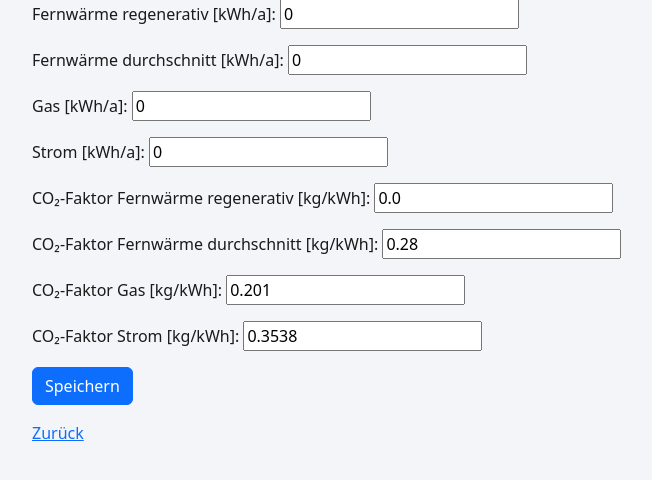
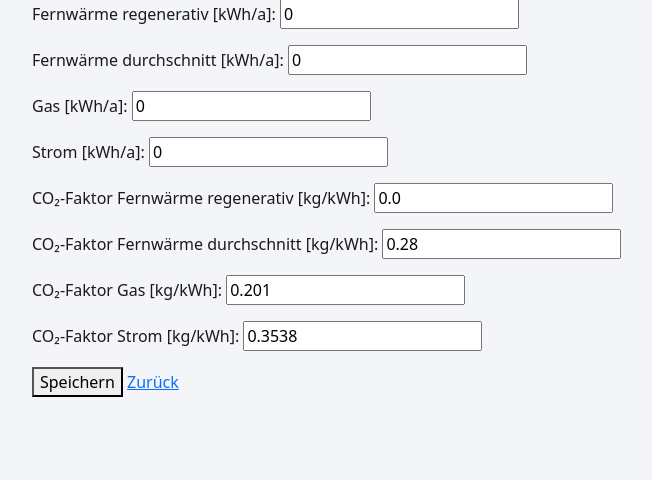
Before and after one commit to DBM-THA/energybalance, a Django app: template energyapp/templates/energyapp/gwp_compensation_form.html in a window 1280 px wide. Shown: the part 103-583 px from the top of the page, without its empty margins (50-702 px from the left). Run offline with Django 5.2, Linux system fonts and the light colour scheme; the template is opened without the code that fills it: values that come from a table or form of the project are taken from there, others are empty; parts of the project's set-up code (start-up, migrations or seed data) failed here and were passed over.

Commit message:
Update gwp_compensation_form.html

```diff
--- a/energyapp/templates/energyapp/gwp_compensation_form.html
+++ b/energyapp/templates/energyapp/gwp_compensation_form.html
@@ -4,11 +4,9 @@
 <h2>GWP Kompensation (Tab 07)</h2>
 
 <form method="post">
-    {% csrf_token %}
-    {{ form.as_p }}
-    <button class="btn btn-primary" type="submit">Speichern</button>
-</form>
-
+{% csrf_token %}
+{{ form.as_p }}
+<button type="submit">Speichern</button>
 <a href="{% url 'gwp_overview' building.id %}">Zurück</a>
 
 {% endblock %}
```
